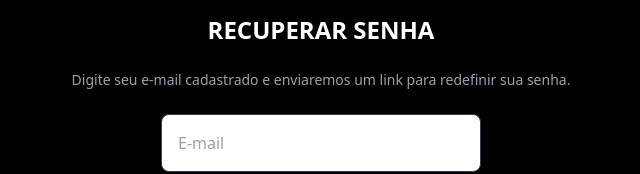
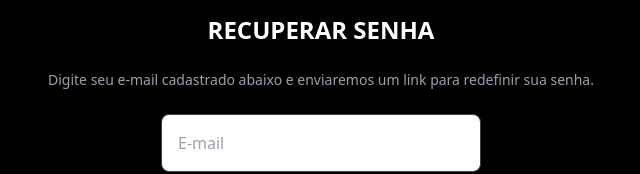
Before and after one commit to EJEM-TEC/projeto-arnaldo-upcaraspiradores, a Next.js app: page /esqueci_senha in a window 1280 px wide. Shown: the part 159-333 px from the top of the page, without its empty margins (319-959 px from the left). Built offline with nearby package versions, Linux system fonts and the light colour scheme.

Commit message:
final commit

```diff
--- a/src/app/esqueci_senha/page.tsx
+++ b/src/app/esqueci_senha/page.tsx
@@ -69,7 +69,7 @@ export default function ForgotPasswordPage() {
                 ) : (
                     <form onSubmit={handleSubmit} className="space-y-4">
                         <p className="text-gray-400 text-sm text-center mb-6 px-4">
-                            Digite seu e-mail cadastrado e enviaremos um link para redefinir sua senha.
+                            Digite seu e-mail cadastrado abaixo e enviaremos um link para redefinir sua senha.
                         </p>
 
                         <input
```
